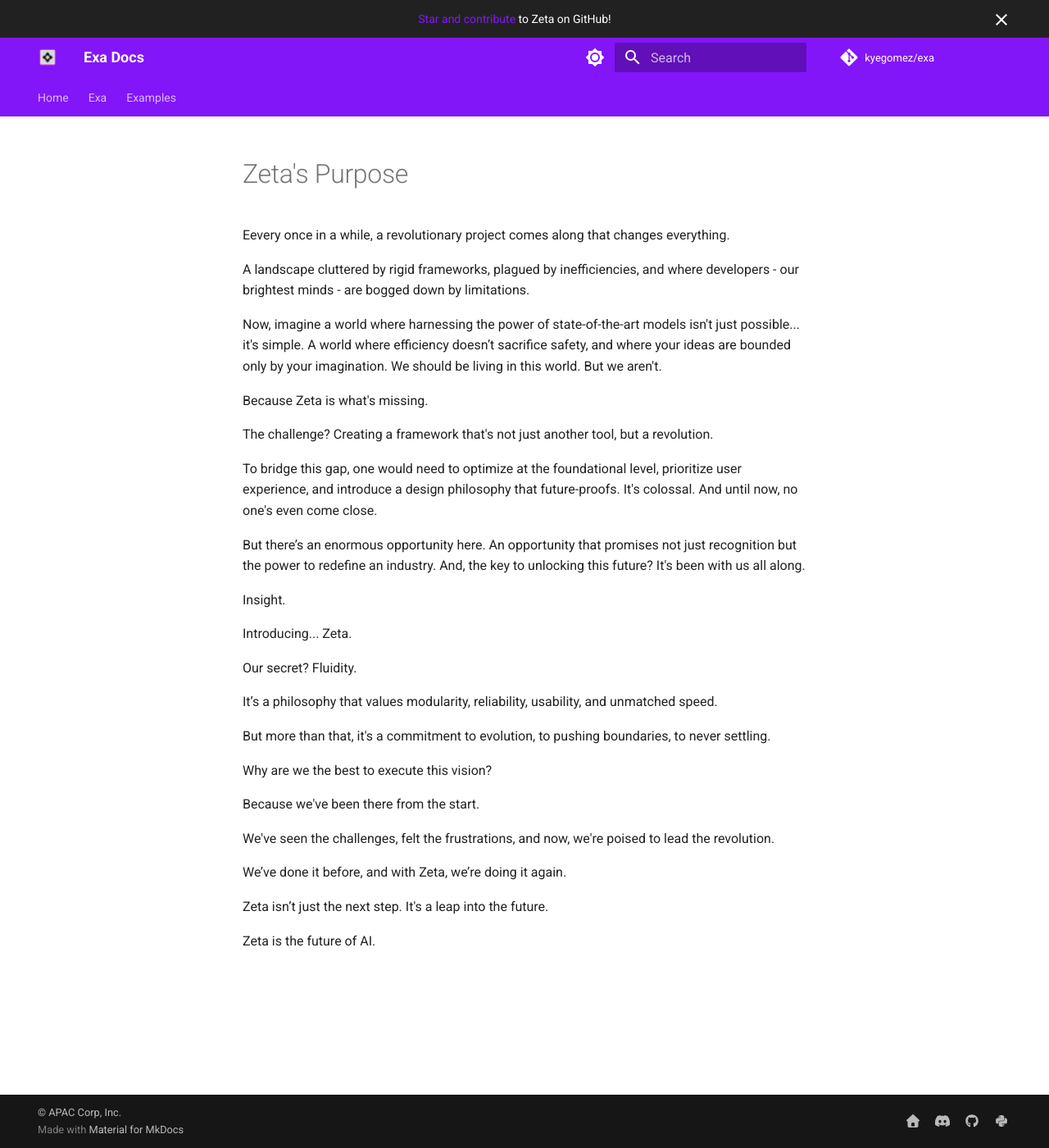
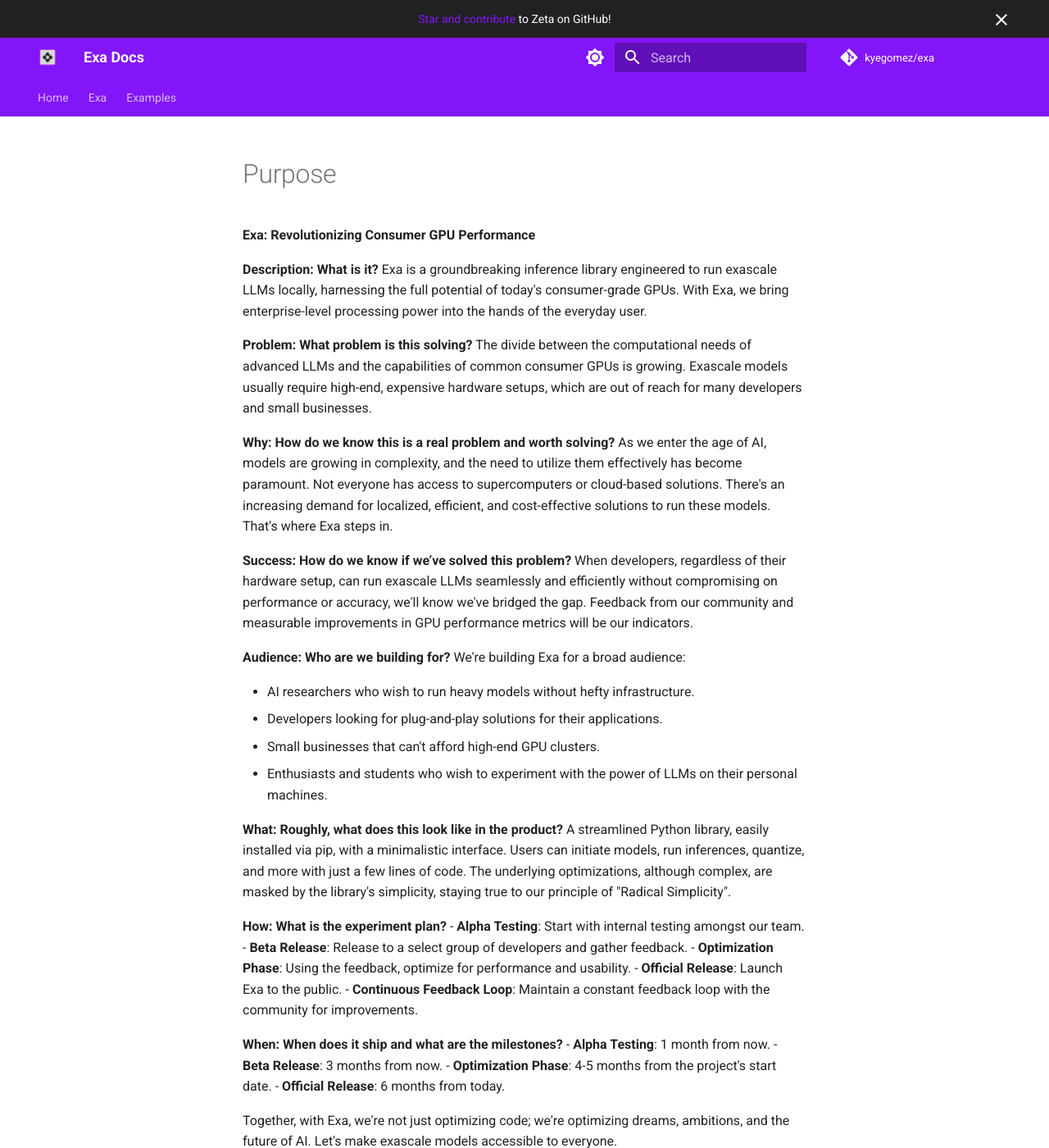
Before and after one commit to kyegomez/Exa, an MkDocs documentation site: the page built from docs/purpose.md, in a window 1280 px wide and 1400 px high. Shown: the whole window at 82% size. Built offline with MkDocs 1.6.1 and Material for MkDocs 9.7.7, drawn with Linux system fonts in a browser that asks for light colours; comment, search, counter and statistics services are not loaded.

Commit message:
product document

```diff
--- a/docs/purpose.md
+++ b/docs/purpose.md
@@ -1,46 +1,39 @@
-# Zeta's Purpose
+**Exa: Revolutionizing Consumer GPU Performance**
 
+**Description: What is it?**
+Exa is a groundbreaking inference library engineered to run exascale LLMs locally, harnessing the full potential of today's consumer-grade GPUs. With Exa, we bring enterprise-level processing power into the hands of the everyday user.
 
-Eevery once in a while, a revolutionary project comes along that changes everything.
+**Problem: What problem is this solving?**
+The divide between the computational needs of advanced LLMs and the capabilities of common consumer GPUs is growing. Exascale models usually require high-end, expensive hardware setups, which are out of reach for many developers and small businesses.
 
-A landscape cluttered by rigid frameworks, plagued by inefficiencies, and where developers - our brightest minds - are bogged down by limitations.
+**Why: How do we know this is a real problem and worth solving?**
+As we enter the age of AI, models are growing in complexity, and the need to utilize them effectively has become paramount. Not everyone has access to supercomputers or cloud-based solutions. There's an increasing demand for localized, efficient, and cost-effective solutions to run these models. That's where Exa steps in.
 
-Now, imagine a world where harnessing the power of state-of-the-art models isn't just possible... it's simple. A world where efficiency doesn’t sacrifice safety, and where your ideas are bounded only by your imagination. We should be living in this world. But we aren't.
+**Success: How do we know if we’ve solved this problem?**
+When developers, regardless of their hardware setup, can run exascale LLMs seamlessly and efficiently without compromising on performance or accuracy, we'll know we've bridged the gap. Feedback from our community and measurable improvements in GPU performance metrics will be our indicators.
 
+**Audience: Who are we building for?**
+We're building Exa for a broad audience:
 
-Because Zeta is what's missing.
+- AI researchers who wish to run heavy models without hefty infrastructure.
+- Developers looking for plug-and-play solutions for their applications.
+- Small businesses that can't afford high-end GPU clusters.
+- Enthusiasts and students who wish to experiment with the power of LLMs on their personal machines.
 
+**What: Roughly, what does this look like in the product?**
+A streamlined Python library, easily installed via pip, with a minimalistic interface. Users can initiate models, run inferences, quantize, and more with just a few lines of code. The underlying optimizations, although complex, are masked by the library's simplicity, staying true to our principle of "Radical Simplicity".
 
-The challenge? Creating a framework that's not just another tool, but a revolution.
+**How: What is the experiment plan?**
+- **Alpha Testing**: Start with internal testing amongst our team.
+- **Beta Release**: Release to a select group of developers and gather feedback.
+- **Optimization Phase**: Using the feedback, optimize for performance and usability.
+- **Official Release**: Launch Exa to the public.
+- **Continuous Feedback Loop**: Maintain a constant feedback loop with the community for improvements.
 
-To bridge this gap, one would need to optimize at the foundational level, prioritize user experience, and introduce a design philosophy that future-proofs. It's colossal. And until now, no one's even come close.
+**When: When does it ship and what are the milestones?**
+- **Alpha Testing**: 1 month from now.
+- **Beta Release**: 3 months from now.
+- **Optimization Phase**: 4-5 months from the project's start date.
+- **Official Release**: 6 months from today.
 
-
-But there’s an enormous opportunity here. An opportunity that promises not just recognition but the power to redefine an industry. And, the key to unlocking this future? It's been with us all along.
-
-
-Insight.
-
-
-Introducing... Zeta.
-
-
-Our secret? Fluidity.
-
-It’s a philosophy that values modularity, reliability, usability, and unmatched speed.
-
-But more than that, it's a commitment to evolution, to pushing boundaries, to never settling.
-
-
-Why are we the best to execute this vision?
-
-Because we've been there from the start.
-
-We've seen the challenges, felt the frustrations, and now, we're poised to lead the revolution.
-
-We’ve done it before, and with Zeta, we’re doing it again.
-
-
-Zeta isn’t just the next step. It's a leap into the future.
-
-Zeta is the future of AI.
+Together, with Exa, we're not just optimizing code; we're optimizing dreams, ambitions, and the future of AI. Let's make exascale models accessible to everyone.
--- a/pyproject.toml
+++ b/pyproject.toml
@@ -4,7 +4,7 @@
 
 [tool.poetry]
 name = "exxa"
-version = "0.1.9"
+version = "0.2.0"
 description = "Exa - Pytorch"
 license = "MIT"
 authors = ["Kye Gomez <kye@apac.ai>"]
```
